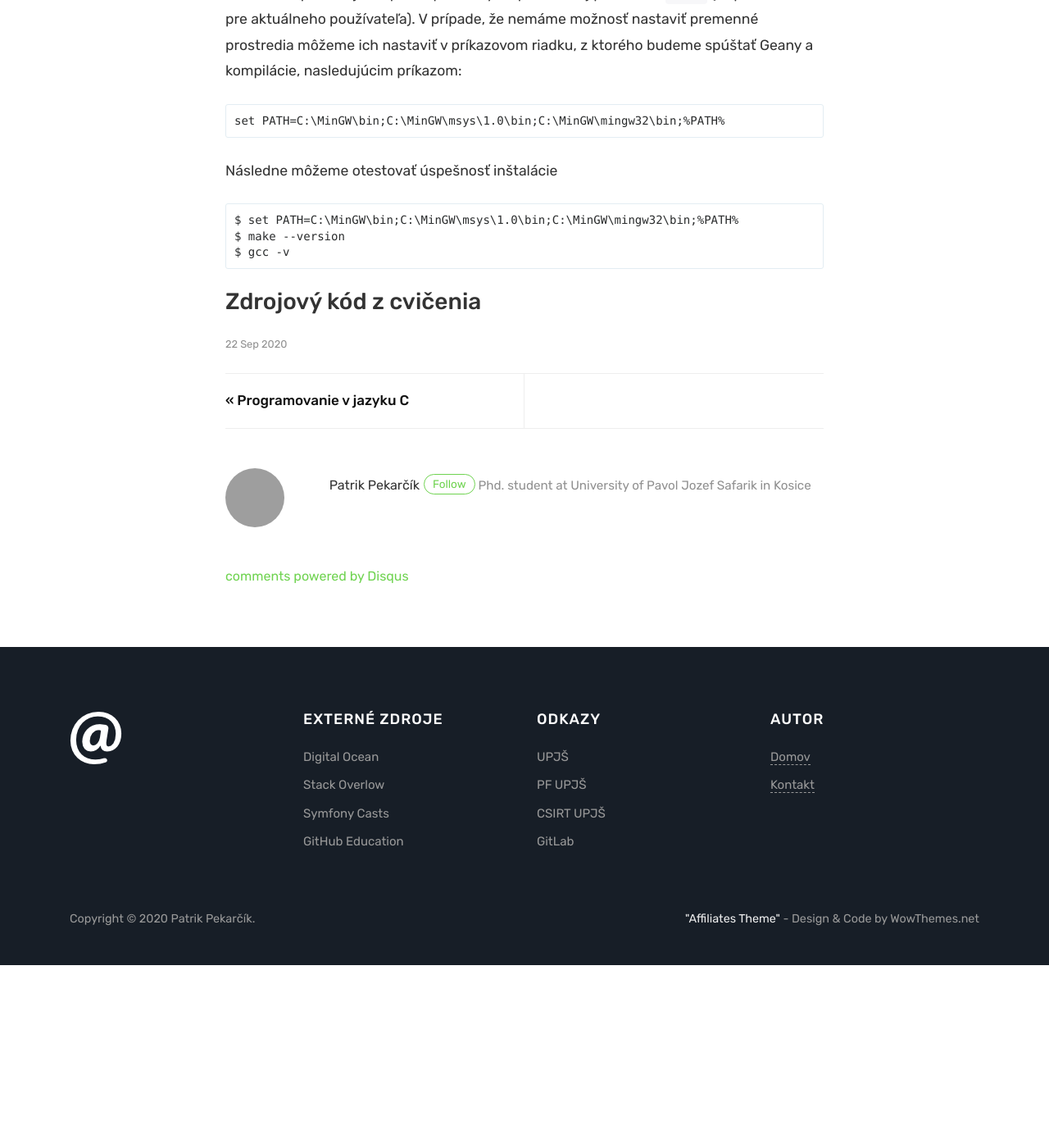
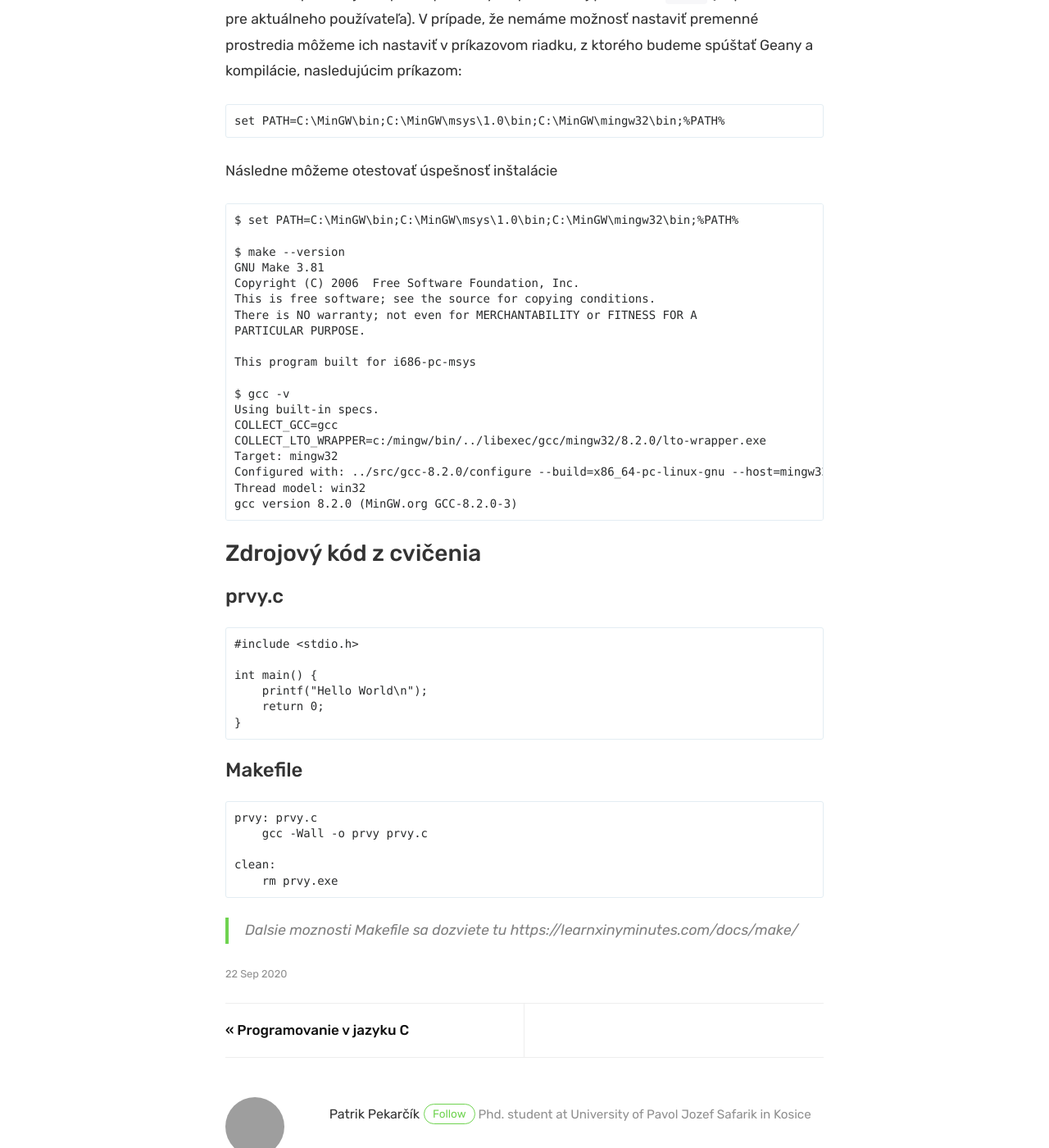
Before and after one commit to ppatrik/ppatrik.github.io, a Jekyll site: the page built from _posts/2020-09-22-JAC-Cvicenie01.md, in a window 1280 px wide and 1400 px high, scrolled down 1132 px. Shown: the whole window at 82% size. Built offline with Jekyll 4.4.1, drawn with Linux system fonts in a browser that asks for light colours; comment, search, counter and statistics services are not loaded; before the commit the page ends 2309 px from its top, so only the background shows below that; grey boxes are pictures that could not be loaded.

Commit message:
Update 2020-09-22-JAC-Cvicenie01.md

````diff
--- a/_posts/2020-09-22-JAC-Cvicenie01.md
+++ b/_posts/2020-09-22-JAC-Cvicenie01.md
@@ -28,8 +28,45 @@ Následne môžeme otestovať úspešnosť inštalácie
 
 ```
 $ set PATH=C:\MinGW\bin;C:\MinGW\msys\1.0\bin;C:\MinGW\mingw32\bin;%PATH%
+
 $ make --version
+GNU Make 3.81
+Copyright (C) 2006  Free Software Foundation, Inc.
+This is free software; see the source for copying conditions.
+There is NO warranty; not even for MERCHANTABILITY or FITNESS FOR A
+PARTICULAR PURPOSE.
+
+This program built for i686-pc-msys
+
 $ gcc -v
+Using built-in specs.
+COLLECT_GCC=gcc
+COLLECT_LTO_WRAPPER=c:/mingw/bin/../libexec/gcc/mingw32/8.2.0/lto-wrapper.exe
+Target: mingw32
+Configured with: ../src/gcc-8.2.0/configure --build=x86_64-pc-linux-gnu --host=mingw32 --target=mingw32 --prefix=/mingw --disable-win32-registry --with-arch=i586 --with-tune=generic --enable-languages=c,c++,objc,obj-c++,fortran,ada --with-pkgversion='MinGW.org GCC-8.2.0-3' --with-gmp=/mingw --with-mpfr=/mingw --with-mpc=/mingw --enable-static --enable-shared --enable-threads --with-dwarf2 --disable-sjlj-exceptions --enable-version-specific-runtime-libs --with-libiconv-prefix=/mingw --with-libintl-prefix=/mingw --enable-libstdcxx-debug --with-isl=/mingw --enable-libgomp --disable-libvtv --enable-nls --disable-build-format-warnings
+Thread model: win32
+gcc version 8.2.0 (MinGW.org GCC-8.2.0-3)
 ```
 
 ### Zdrojový kód z cvičenia
+
+#### prvy.c
+```
+#include <stdio.h>
+
+int main() {
+    printf("Hello World\n");
+    return 0;
+}
+```
+
+#### Makefile
+```
+prvy: prvy.c
+    gcc -Wall -o prvy prvy.c
+
+clean:
+    rm prvy.exe
+```
+
+> Dalsie moznosti Makefile sa dozviete tu https://learnxinyminutes.com/docs/make/
````
